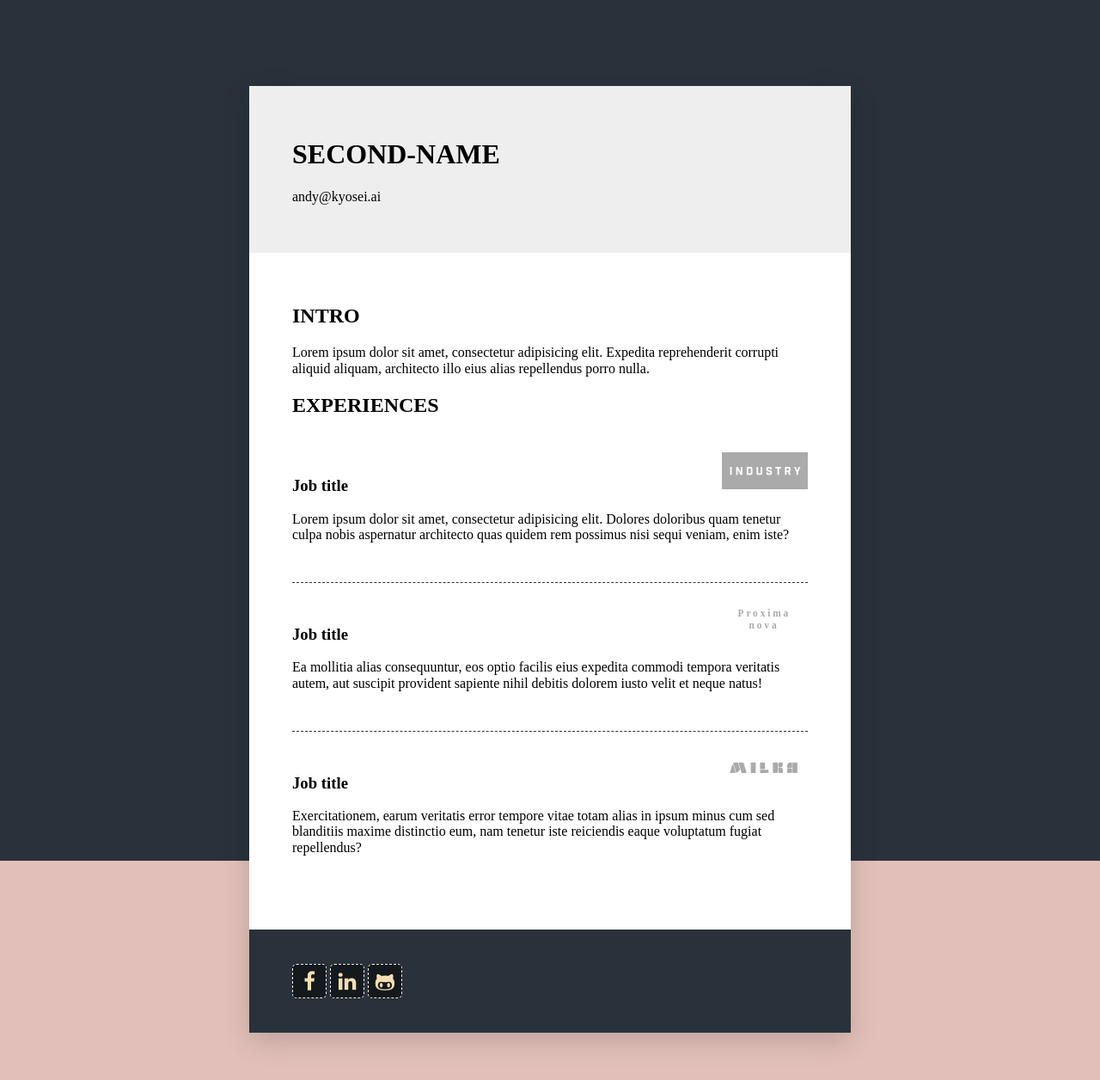
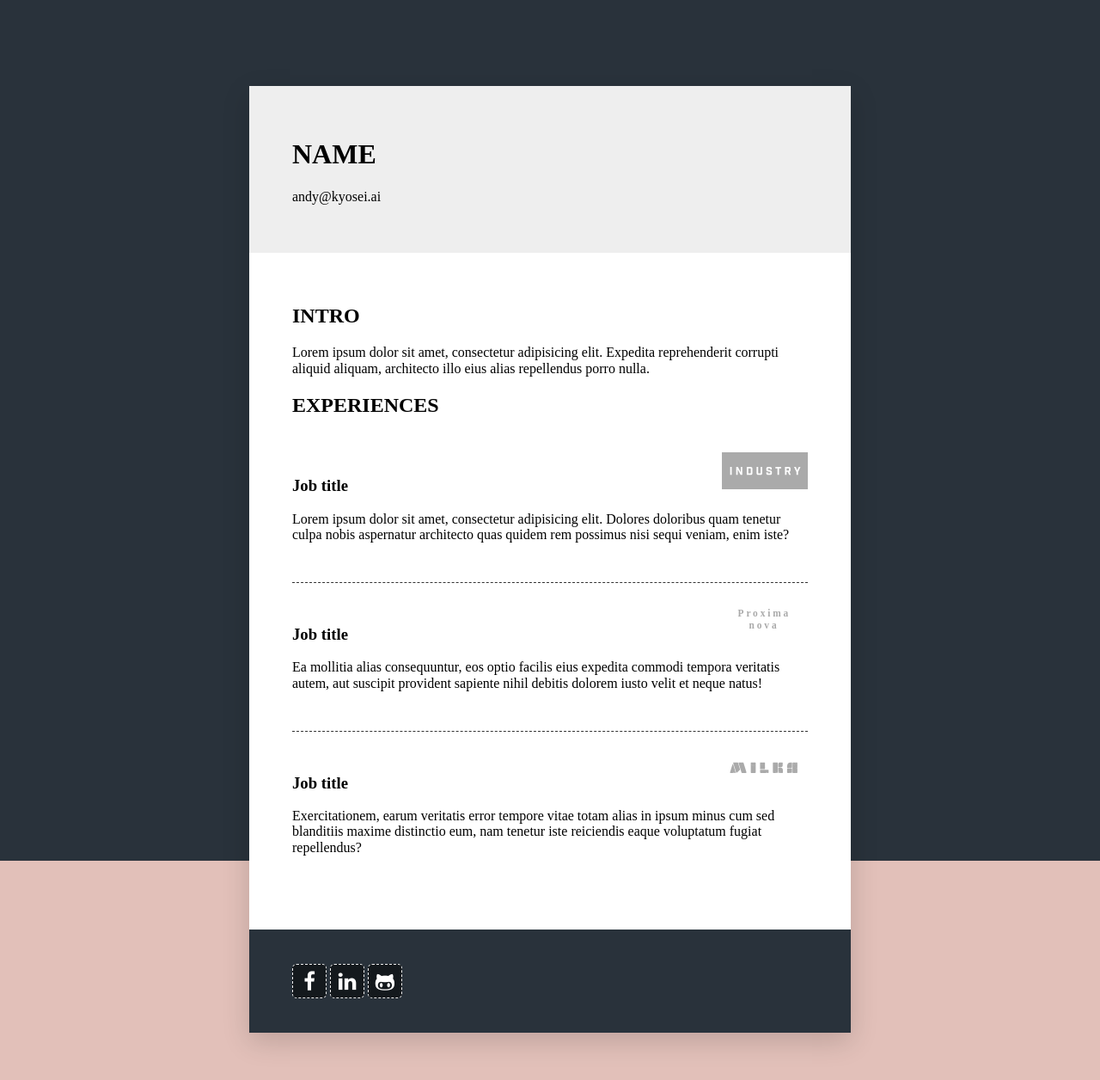
Before and after one commit to chhua531001/my-first-website, a plain HTML site: page index.html in a window 1280 px wide. Shown: the whole page at 86% size. Drawn offline with nearby package versions, Linux system fonts and the light colour scheme.

Commit message:
第三次上傳

```diff
--- a/css/style.css
+++ b/css/style.css
@@ -4,7 +4,7 @@
     box-sizing: border-box;
     -moz-box-sizing: border-box;
     -webkit-box-sizing: border-box;
-    /*    小技巧,一開始先設所有物件的邊界, 等所有敲定都完成再把此刪掉*/
+    /*    小技巧,一開始先設所有物件的邊界, 等所有設定都完成再把此刪掉*/
     /*    border: 1px solid black;*/
 }
 
@@ -83,10 +83,12 @@
     /*    這個設定是搭配.experience>img中的position*/
     position: relative;
     padding: 30px 0;
+    /*    設定最下方有dash line*/
     border-bottom: 1px dashed #333;
 }
 
 .experience:last-child {
+    /*    去掉最後一組的dash line*/
     border-bottom: none;
 }
 
@@ -95,12 +97,13 @@
     /*    把圖片調整到experience的右上角*/
     /*    這個設定要搭配上面的expreience的設定才會正確, 否則圖片會出現在整個文件的右上角*/
     position: absolute;
+    /*    以下是圖片定位用*/
     top: 20px;
     right: 0;
 }
 
 .social-link {
-    color: wheat;
+    color: white;
     /*    作成button的形式*/
     width: 40px;
     height: 40px;
@@ -109,7 +112,9 @@
     /*    display: block;*/
     /*    inline-block會排在同一行*/
     display: inline-block;
+    /*    設定虛線框線*/
     border: 1px dashed #eee;
+    /*    黑色background*/
     background: rgba(0, 0, 0, .5);
     /*    border-radius為新屬性要有三種不同設定*/
     border-radius: 5px;
--- a/index.html
+++ b/index.html
@@ -20,7 +20,7 @@
        -->
         <!--        header.cv-header>h1{Name}+p{email}再按tab(快捷鍵用法)-->
         <header class="cv-header">
-            <h1>Second-Name</h1>
+            <h1>Name</h1>
             <p>andy@kyosei.ai</p>
         </header>
         <!--        section.cv-body>.intro+.experiences再按tab(快捷鍵用法)-->
```
